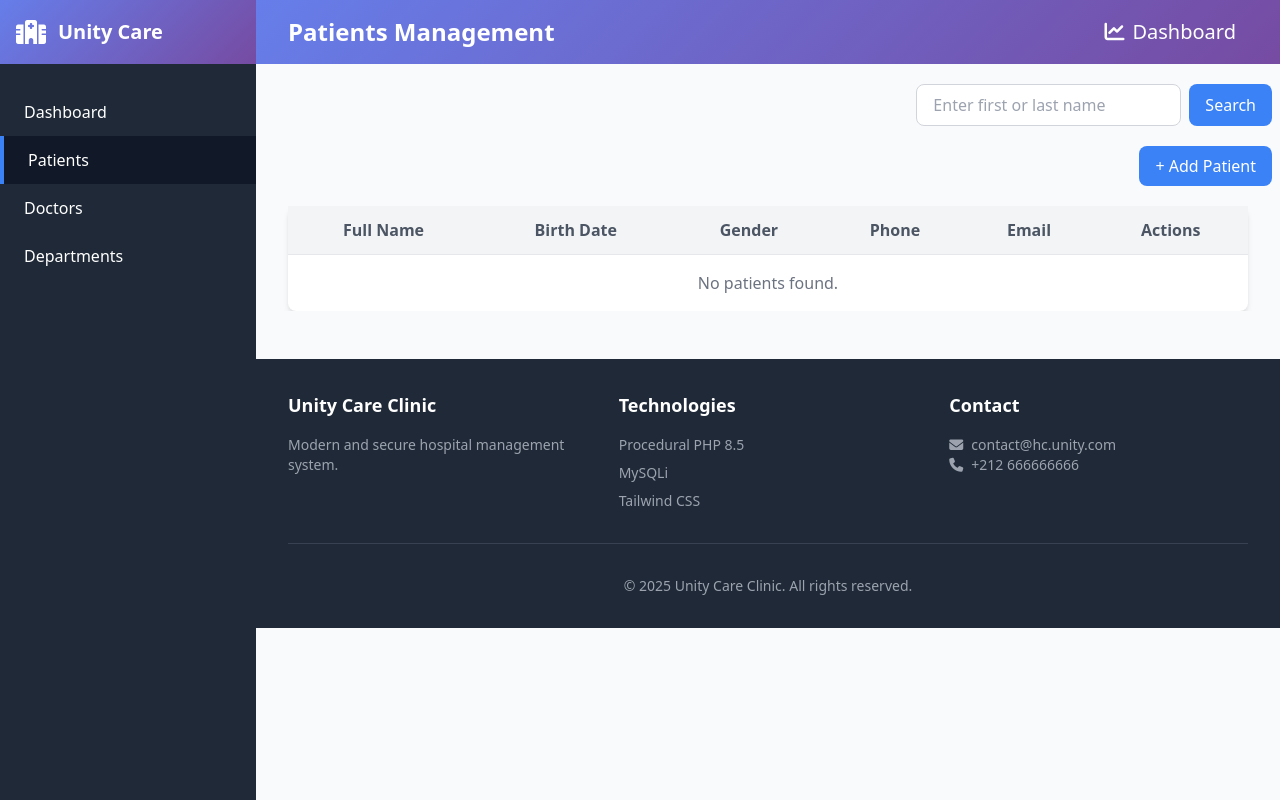
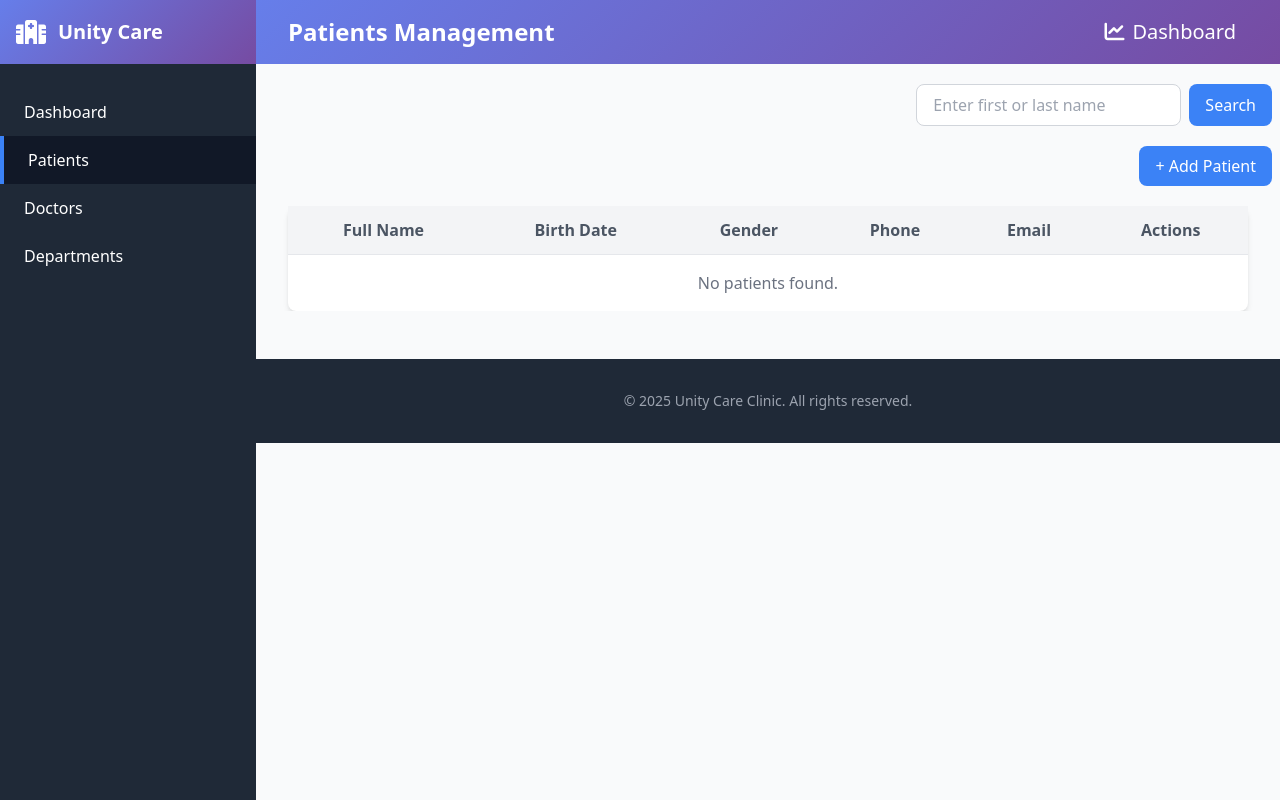
Before and after one commit to ikara-py/Backend-V1, a PHP site: page /views/patients.php in a window 1280 px wide. Run offline with PHP 8.4, Linux system fonts and the light colour scheme; data that the repository does not hold is empty; some libraries are stand-ins or nearby versions.

Commit message:
fix: Simplify footer layout in patients view

```diff
--- a/views/patients.php
+++ b/views/patients.php
@@ -305,31 +305,8 @@ if (!empty($search)) {
             </div>
 
             <footer class="bg-gray-800 text-white py-8 mt-12">
-                <div class="max-w-7xl mx-auto px-4 sm:px-6 lg:px-8">
-                    <div class="grid grid-cols-1 md:grid-cols-3 gap-8">
-                        <div>
-                            <h3 class="text-lg font-bold mb-4">Unity Care Clinic</h3>
-                            <p class="text-gray-400 text-sm">Modern and secure hospital management system.</p>
-                        </div>
-                        <div>
-                            <h3 class="text-lg font-bold mb-4">Technologies</h3>
-                            <ul class="space-y-2 text-sm text-gray-400">
-                                <li>Procedural PHP 8.5</li>
-                                <li>MySQLi</li>
-                                <li>Tailwind CSS</li>
-                            </ul>
-                        </div>
-                        <div>
-                            <h3 class="text-lg font-bold mb-4">Contact</h3>
-                            <p class="text-gray-400 text-sm">
-                                <i class="fas fa-envelope mr-2"></i>contact@hc.unity.com<br>
-                                <i class="fas fa-phone mr-2"></i>+212 666666666
-                            </p>
-                        </div>
-                    </div>
-                    <div class="border-t border-gray-700 mt-8 pt-8 text-center text-gray-400 text-sm">
-                        <p>&copy; 2025 Unity Care Clinic. All rights reserved.</p>
-                    </div>
+                <div class="max-w-7xl mx-auto px-4 text-center text-gray-400 text-sm">
+                    <p>&copy; 2025 Unity Care Clinic. All rights reserved.</p>
                 </div>
             </footer>
 
```
